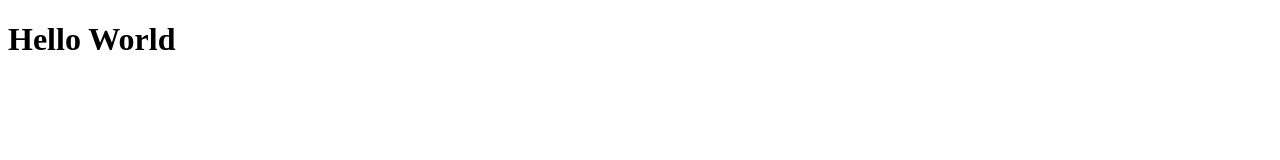
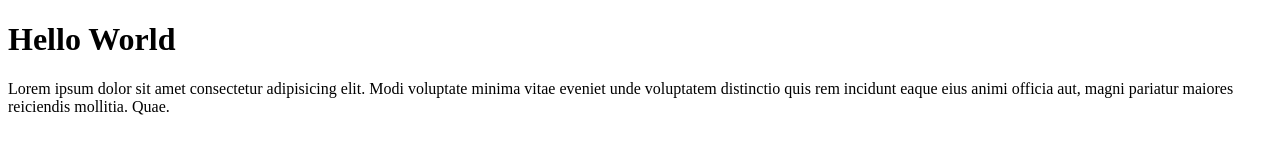
Before and after one commit to sinungzues/belajar-git, a plain HTML site: page index.html in a window 1280 px wide. Drawn offline with Linux system fonts and the light colour scheme.

Commit message:
Menambahkan paragraf

```diff
--- a/index.html
+++ b/index.html
@@ -8,5 +8,6 @@
 </head>
 <body>
     <h1>Hello World</h1>
+    <p>Lorem ipsum dolor sit amet consectetur adipisicing elit. Modi voluptate minima vitae eveniet unde voluptatem distinctio quis rem incidunt eaque eius animi officia aut, magni pariatur maiores reiciendis mollitia. Quae.</p>
 </body>
 </html>
```
